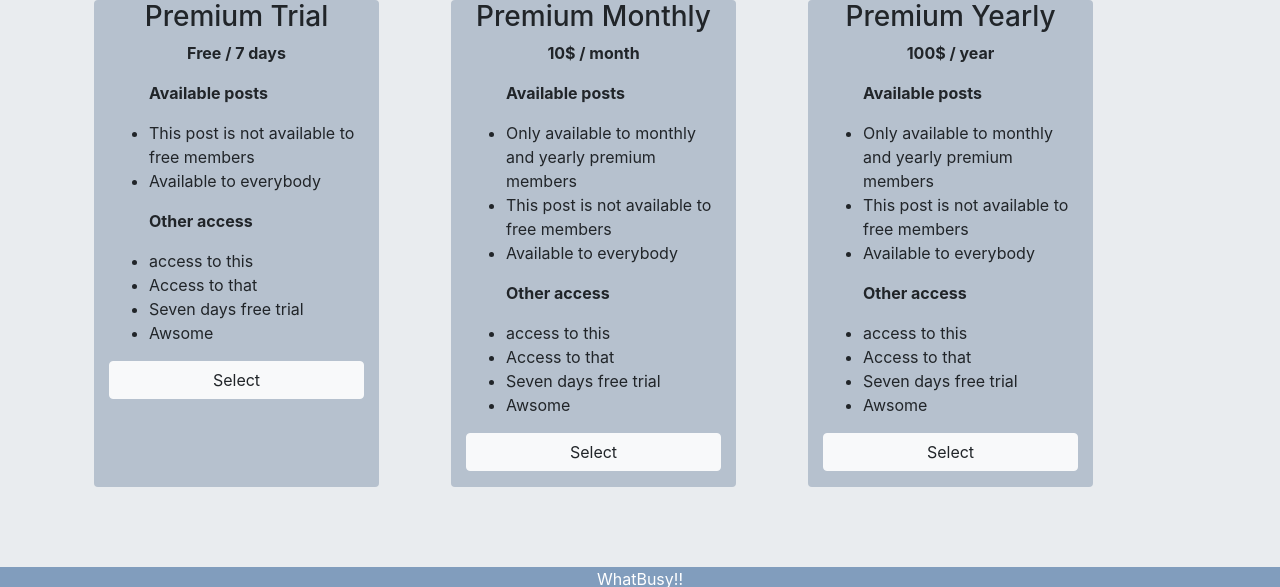
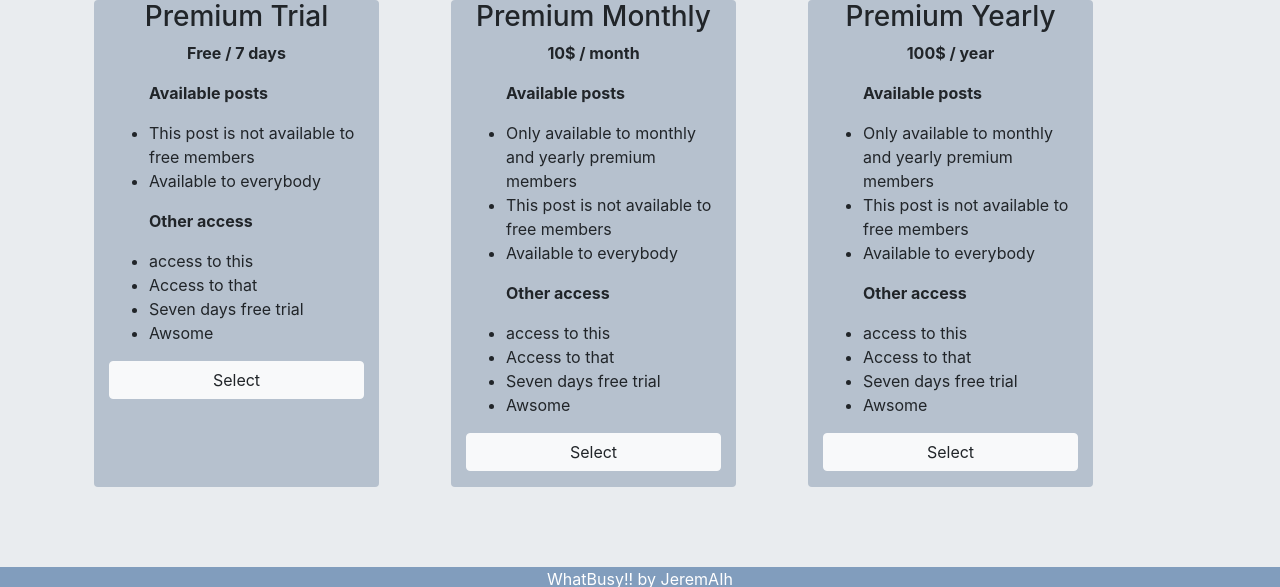
Before and after one commit to esiebomaj/WhatBusy-Challenge-Website, a Django app: page /premium/ in a window 1280 px wide. Shown: the part 213-800 px from the top of the page. Run offline with Django 3.2, Linux system fonts and the light colour scheme; a user stored in the database is signed in; data comes from the database, SQL or seed files in the repository; some libraries are stand-ins or nearby versions.

Commit message:
made small modification to the footer

```diff
--- a/profiles/templates/profiles/base.html
+++ b/profiles/templates/profiles/base.html
@@ -37,7 +37,7 @@
 
 
 <div class="footer">
-  <p>WhatBusy!!</p>
+  <p>WhatBusy!! by JeremAIh</p>
 </div>
 
 
```
